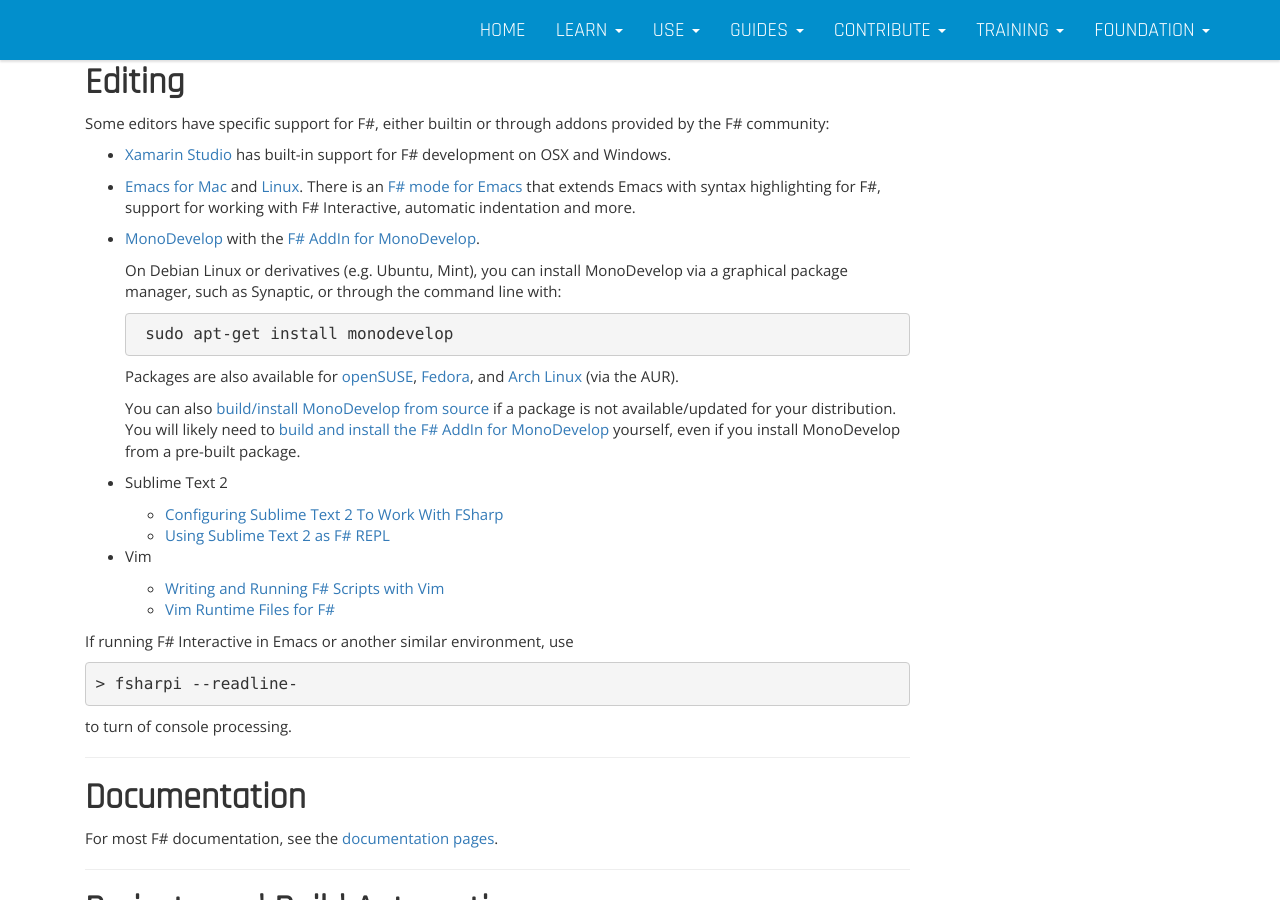
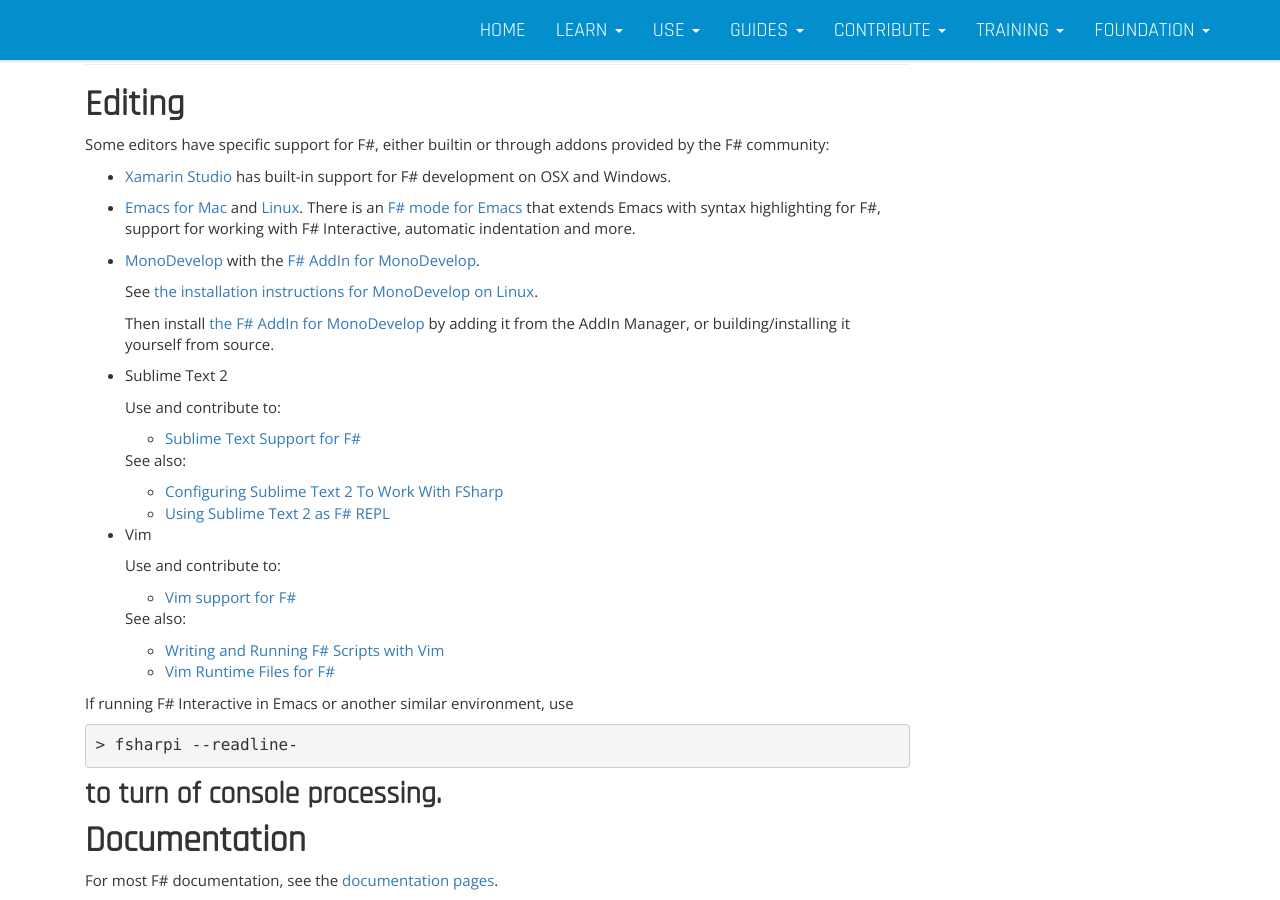
Before and after one commit to fsharp/fsharp.org, a Jekyll site: the page built from guides/mac-linux-cross-platform/index.md, in a window 1280 px wide and 900 px high, scrolled down 1538 px. Built offline with Jekyll 4.4.1, drawn with Linux system fonts in a browser that asks for light colours; nearby versions of some CDN libraries; some of the changed text lies outside the part shown.

Commit message:
Update index.md

```diff
--- a/guides/mac-linux-cross-platform/index.md
+++ b/guides/mac-linux-cross-platform/index.md
@@ -51,20 +51,29 @@
 
 * [MonoDevelop](http://monodevelop.com) with the [F# AddIn for MonoDevelop](http://fsharp.github.io/fsharpbinding).
 
-  On Debian Linux or derivatives (e.g. Ubuntu, Mint), you can install MonoDevelop via a graphical package manager, such as Synaptic, or through the command line with:
+  See [the installation instructions for MonoDevelop on Linux](http://www.monodevelop.com/download/).
 
-       sudo apt-get install monodevelop
-
-  Packages are also available for [openSUSE](http://software.opensuse.org/package/monodevelop), [Fedora](https://apps.fedoraproject.org/packages/monodevelop), and [Arch Linux](https://aur.archlinux.org/packages/monodevelop-latest/) (via the AUR).
-
-  You can also [build/install MonoDevelop from source](http://github.com/mono/monodevelop) if a package is not available/updated for your distribution. You will likely need to [build and install the F# AddIn for MonoDevelop](http://fsharp.github.io/fsharpbinding) yourself, even if you install MonoDevelop from a pre-built package.
+  Then install [the F# AddIn for MonoDevelop](http://fsharp.github.io/fsharpbinding) by adding it from the AddIn Manager, or building/installing it yourself from source.
 
 * Sublime Text 2
+
+  Use and contribute to:
+
+  * [Sublime Text Support for F#](https://github.com/fsharp/fsharpbinding/blob/master/sublimetext/README.md)
+
+  See also:
 
   * [Configuring Sublime Text 2 To Work With FSharp](http://onor.io/2012/01/26/configuring-sublime-text-2-to-work-with-fsharp/)
   * [Using Sublime Text 2 as F# REPL](http://blog.kulman.sk/using-sublime-text-2-as-f-repl/)
 
 * Vim
+
+  Use and contribute to:
+
+  * [Vim support for F#](https://github.com/fsharp/fsharpbinding/blob/master/vim/README.mkd)
+
+  See also:
+
   * [Writing and Running F# Scripts with Vim](http://juliankay.com/development/writing-and-running-f-scripts-with-vim/)
   * [Vim Runtime Files for F#](https://github.com/kongo2002/fsharp-vim)
 
@@ -73,8 +82,6 @@
     > fsharpi --readline-
 
 to turn of console processing.
-
-
 ------
 
 #	Documentation
```
Also changed, not shown: other parts of guides/mac-linux-cross-platform/index.md (+1 -1 lines).
